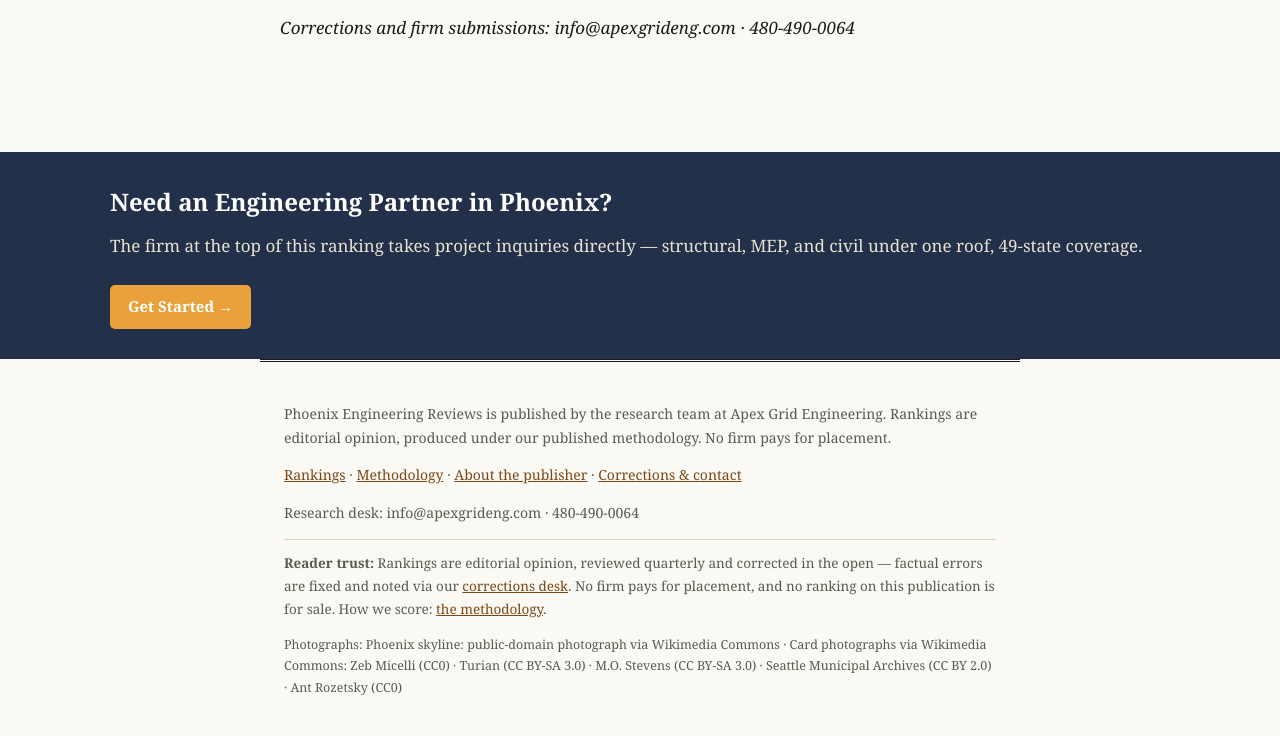
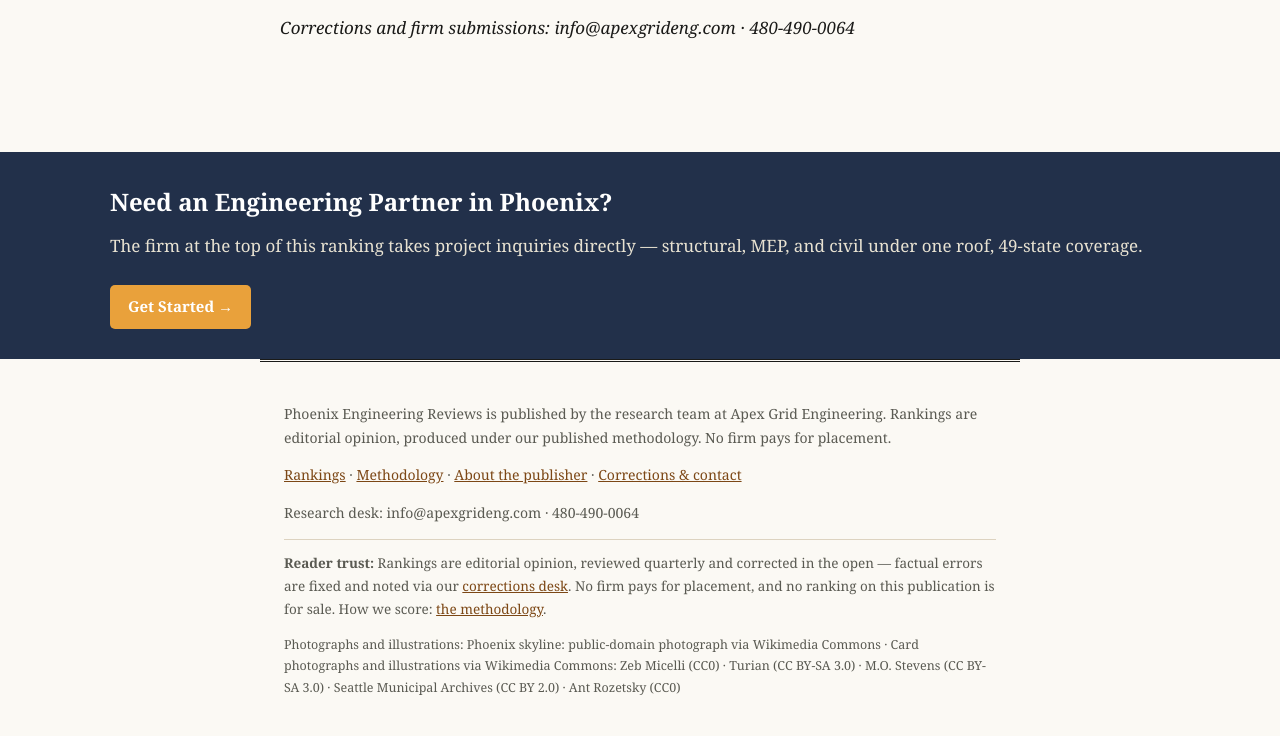
Before and after one commit to chicomills1-create/phoenixengineeringreviews, a plain HTML site: page methodology/index.html in a window 1280 px wide. Shown: the part 2917-3653 px from the top of the page. Drawn offline with Linux system fonts and the light colour scheme.

Commit message:
fleet: pour — methodology/index.html

```diff
--- a/methodology/index.html
+++ b/methodology/index.html
@@ -6,6 +6,7 @@
 <title>How We Rank Phoenix Engineering Firms — Methodology | Phoenix Engineering Reviews</title>
 <meta name="description" content="Phoenix Engineering Reviews ranks firms on six published criteria — coverage, discipline breadth, turnaround, project fit, capacity, and buyer proof — from public-record research, with no pay-for-placement and no fabricated reviews.">
 <link rel="canonical" href="https://phoenixengineeringreviews.com/methodology/">
+
 <style>
 :root{--ink:#1a1a18;--slate:#5a5a52;--copper:#9a5a1e;--copper-d:#7c4715;--paper:#fbf9f4;--card:#fff;--line:#ddd3c0;--rule:#1a1a18}
 *{box-sizing:border-box}body{margin:0;font-family:Georgia,'Times New Roman',serif;color:var(--ink);background:var(--paper);line-height:1.7;font-size:17px}
@@ -171,6 +172,6 @@ judge the judging.</p>
 <p><a href="/best-engineering-firms-in-phoenix/">Rankings</a> · <a href="/methodology/">Methodology</a> · <a href="/about/">About the publisher</a> · <a href="/contact/">Corrections &amp; contact</a></p>
 <p>Research desk: info@apexgrideng.com · 480-490-0064</p>
 <p class="trust"><strong>Reader trust:</strong> Rankings are editorial opinion, reviewed quarterly and corrected in the open — factual errors are fixed and noted via our <a href="/contact/">corrections desk</a>. No firm pays for placement, and no ranking on this publication is for sale. How we score: <a href="/methodology/">the methodology</a>.</p>
-<p class="credits">Photographs: Phoenix skyline: public-domain photograph via Wikimedia Commons · Card photographs via Wikimedia Commons: Zeb Micelli (CC0) · Turian (CC BY-SA 3.0) · M.O. Stevens (CC BY-SA 3.0) · Seattle Municipal Archives (CC BY 2.0) · Ant Rozetsky (CC0)</p></footer>
+<p class="credits">Photographs and illustrations: Phoenix skyline: public-domain photograph via Wikimedia Commons · Card photographs and illustrations via Wikimedia Commons: Zeb Micelli (CC0) · Turian (CC BY-SA 3.0) · M.O. Stevens (CC BY-SA 3.0) · Seattle Municipal Archives (CC BY 2.0) · Ant Rozetsky (CC0)</p></footer>
 </body>
 </html>
```
